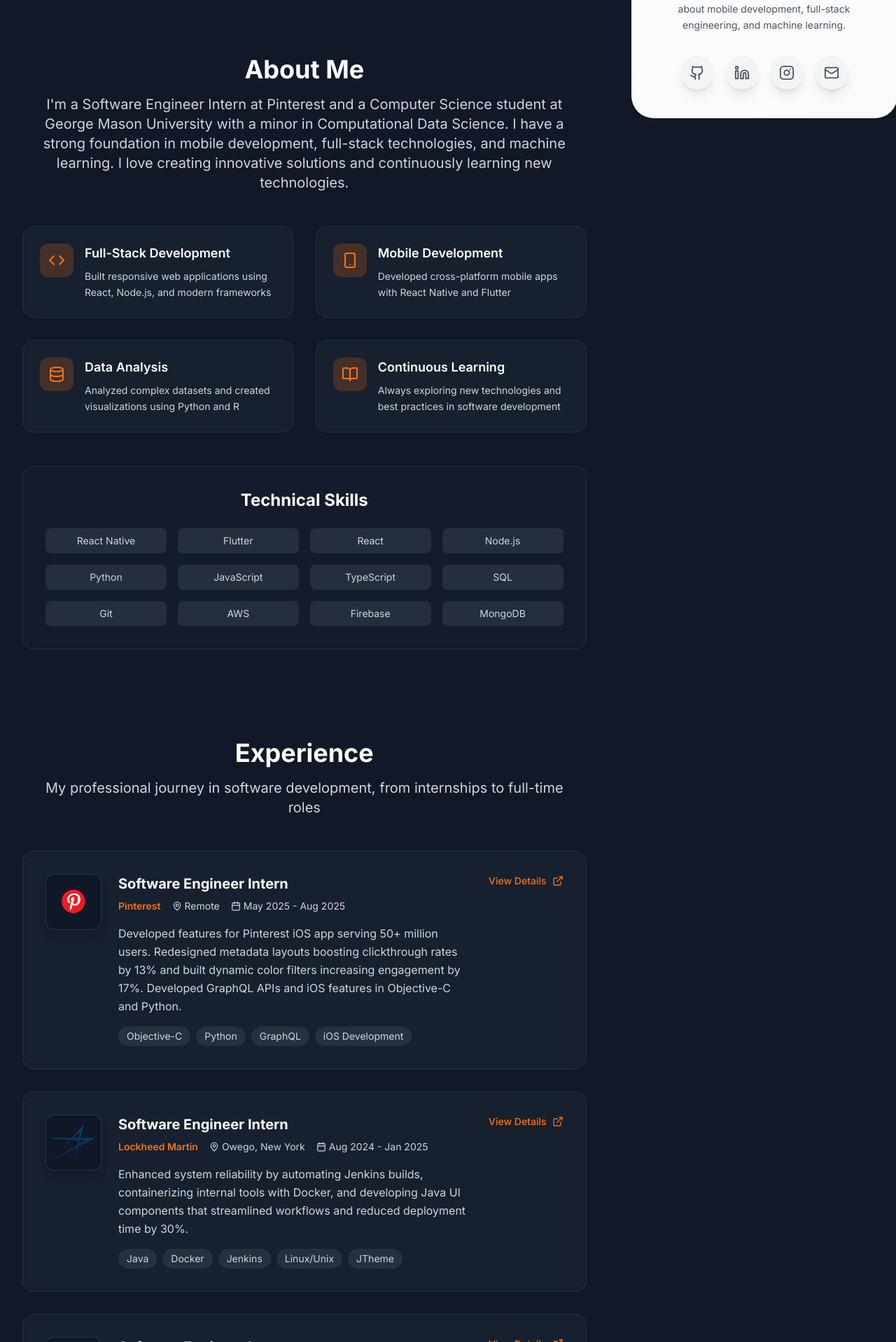
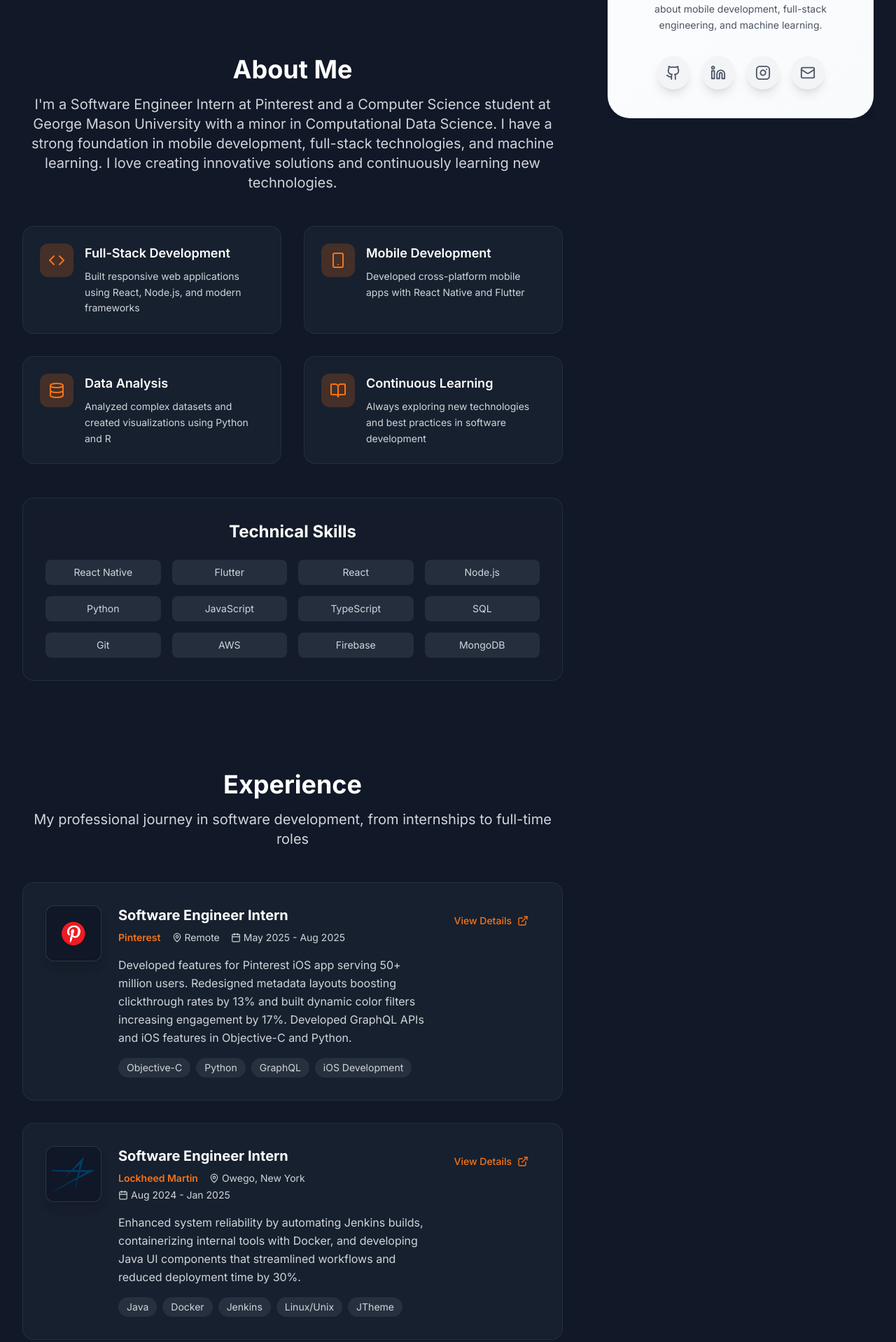
Before and after one commit to nathanalbe/Portfolio-2, a Next.js app: page / in a window 1280 px wide. Shown: the part 582-2500 px from the top of the page at 70% size. Built offline with nearby package versions, Linux system fonts and the light colour scheme.

Commit message:
Refactor typography and spacing across multiple sections for improved responsiveness and visual consistency. Adjusted heading sizes and spacing in HomePage, AboutSection, ContactSection, ExperienceSection, and ProjectsSection components.

```diff
--- a/src/app/page.tsx
+++ b/src/app/page.tsx
@@ -32,7 +32,7 @@ export default function HomePage() {
         <div className="max-w-7xl mx-auto px-4 sm:px-6 lg:px-8 pt-20 pb-16">
           <div className="grid grid-cols-1 lg:grid-cols-[1fr_380px] gap-12 lg:gap-16 items-start">
             {/* Content Area - All Sections */}
-            <div className="space-y-20 lg:space-y-32">
+            <div className="space-y-12 sm:space-y-20 lg:space-y-32">
               <motion.div
                 initial={{ opacity: 0, y: 30 }}
                 animate={{ opacity: 1, y: 0 }}
--- a/src/components/AboutSection.tsx
+++ b/src/components/AboutSection.tsx
@@ -41,7 +41,7 @@ export default function AboutSection() {
           initial={{ opacity: 0, y: 20 }}
           animate={{ opacity: 1, y: 0 }}
           transition={{ duration: 0.6, delay: 0.2 }}
-          className="text-4xl font-bold text-white"
+          className="text-3xl sm:text-4xl font-bold text-white"
         >
           About Me
         </motion.h2>
@@ -49,7 +49,7 @@ export default function AboutSection() {
           initial={{ opacity: 0, y: 20 }}
           animate={{ opacity: 1, y: 0 }}
           transition={{ duration: 0.6, delay: 0.4 }}
-          className="text-xl text-gray-300 max-w-3xl mx-auto"
+          className="text-base sm:text-xl text-gray-300 max-w-3xl mx-auto"
         >
           I&apos;m a Software Engineer Intern at Pinterest and a Computer Science student at George Mason University
           with a minor in Computational Data Science. I have a strong foundation in mobile development,
--- a/src/components/ContactSection.tsx
+++ b/src/components/ContactSection.tsx
@@ -31,7 +31,7 @@ export default function ContactSection() {
           initial={{ opacity: 0, y: 20 }}
           animate={{ opacity: 1, y: 0 }}
           transition={{ duration: 0.6, delay: 0.2 }}
-          className="text-4xl font-bold text-white"
+          className="text-3xl sm:text-4xl font-bold text-white"
         >
           Contact
         </motion.h2>
--- a/src/components/ExperienceSection.tsx
+++ b/src/components/ExperienceSection.tsx
@@ -61,7 +61,7 @@ export default function ExperienceSection() {
           initial={{ opacity: 0, y: 20 }}
           animate={{ opacity: 1, y: 0 }}
           transition={{ duration: 0.6, delay: 0.2 }}
-          className="text-4xl font-bold text-white"
+          className="text-3xl sm:text-4xl font-bold text-white"
         >
           Experience
         </motion.h2>
@@ -69,7 +69,7 @@ export default function ExperienceSection() {
           initial={{ opacity: 0, y: 20 }}
           animate={{ opacity: 1, y: 0 }}
           transition={{ duration: 0.6, delay: 0.4 }}
-          className="text-xl text-gray-300 max-w-3xl mx-auto"
+          className="text-base sm:text-xl text-gray-300 max-w-3xl mx-auto"
         >
           My professional journey in software development, from internships to full-time roles
         </motion.p>
@@ -83,7 +83,7 @@ export default function ExperienceSection() {
             initial={{ opacity: 0, x: index % 2 === 0 ? -50 : 50 }}
             animate={{ opacity: 1, x: 0 }}
             transition={{ duration: 0.8, delay: 0.6 + index * 0.2 }}
-            className="group relative bg-gray-800/50 backdrop-blur-sm rounded-2xl p-8 border border-gray-700/50 hover:border-orange-500/50 transition-all duration-300 overflow-visible"
+            className="group relative bg-gray-800/50 backdrop-blur-sm rounded-2xl p-5 sm:p-6 lg:p-8 border border-gray-700/50 hover:border-orange-500/50 transition-all duration-300 overflow-visible"
           >
             <div className="flex flex-col lg:flex-row lg:items-start lg:justify-between gap-6">
               {/* Logo on the left - mouse reactive */}
@@ -103,14 +103,14 @@ export default function ExperienceSection() {
               <div className="flex-1 space-y-4 min-w-0">
                 <div>
                   <h3 className="text-xl font-bold text-white mb-2">{exp.title}</h3>
-                  <div className="flex items-center gap-4 text-gray-300 mb-3 text-sm">
-                    <span className="font-semibold text-orange-500 whitespace-nowrap">{exp.company}</span>
-                    <div className="flex items-center gap-1 whitespace-nowrap">
-                      <MapPin size={14} />
+                  <div className="flex flex-wrap items-center gap-x-4 gap-y-1 text-gray-300 mb-3 text-sm">
+                    <span className="font-semibold text-orange-500">{exp.company}</span>
+                    <div className="flex items-center gap-1">
+                      <MapPin size={14} className="flex-shrink-0" />
                       <span>{exp.location}</span>
                     </div>
-                    <div className="flex items-center gap-1 whitespace-nowrap">
-                      <Calendar size={14} />
+                    <div className="flex items-center gap-1">
+                      <Calendar size={14} className="flex-shrink-0" />
                       <span>{exp.period}</span>
                     </div>
                   </div>
@@ -139,7 +139,7 @@ export default function ExperienceSection() {
                   rel="noopener noreferrer"
                   whileHover={{ scale: 1.05 }}
                   whileTap={{ scale: 0.95 }}
-                  className="flex items-center gap-2 text-orange-500 hover:text-orange-400 transition-colors duration-300"
+                  className="flex items-center justify-center gap-2 min-h-[44px] min-w-[44px] py-3 px-4 text-orange-500 hover:text-orange-400 transition-colors duration-300 rounded-lg hover:bg-orange-500/10"
                 >
                   <span className="text-sm font-medium">View Details</span>
                   <ExternalLink size={16} />
--- a/src/components/ProjectsSection.tsx
+++ b/src/components/ProjectsSection.tsx
@@ -57,7 +57,7 @@ export default function ProjectsSection() {
           initial={{ opacity: 0, y: 20 }}
           animate={{ opacity: 1, y: 0 }}
           transition={{ duration: 0.6, delay: 0.2 }}
-          className="text-4xl font-bold text-white"
+          className="text-3xl sm:text-4xl font-bold text-white"
         >
           Featured Projects
         </motion.h2>
@@ -65,7 +65,7 @@ export default function ProjectsSection() {
           initial={{ opacity: 0, y: 20 }}
           animate={{ opacity: 1, y: 0 }}
           transition={{ duration: 0.6, delay: 0.4 }}
-          className="text-xl text-gray-300 max-w-3xl mx-auto"
+          className="text-base sm:text-xl text-gray-300 max-w-3xl mx-auto"
         >
           A showcase of my recent work across mobile development, web applications, and data science
         </motion.p>
@@ -122,15 +122,15 @@ export default function ProjectsSection() {
                   ))}
                 </div>
 
-                {/* Links */}
-                <div className="flex gap-3 pt-2">
+                {/* Links - min 44px touch targets for mobile */}
+                <div className="flex flex-wrap gap-2 pt-2">
                   <motion.a
                     href={project.links.github}
                     target="_blank"
                     rel="noopener noreferrer"
                     whileHover={{ scale: 1.05 }}
                     whileTap={{ scale: 0.95 }}
-                    className="flex items-center gap-2 text-gray-400 hover:text-white transition-colors duration-300"
+                    className="flex items-center justify-center gap-2 min-h-[44px] min-w-[44px] py-3 px-4 rounded-lg text-gray-400 hover:text-white hover:bg-white/5 transition-colors duration-300"
                   >
                     <Github size={16} />
                     <span className="text-sm">Code</span>
@@ -141,7 +141,7 @@ export default function ProjectsSection() {
                     rel="noopener noreferrer"
                     whileHover={{ scale: 1.05 }}
                     whileTap={{ scale: 0.95 }}
-                    className="flex items-center gap-2 text-gray-400 hover:text-orange-500 transition-colors duration-300"
+                    className="flex items-center justify-center gap-2 min-h-[44px] min-w-[44px] py-3 px-4 rounded-lg text-gray-400 hover:text-orange-500 hover:bg-orange-500/10 transition-colors duration-300"
                   >
                     <ExternalLink size={16} />
                     <span className="text-sm">Live Demo</span>
```
Also changed, not shown: src/components/Navigation.tsx (line endings or trailing spaces).
